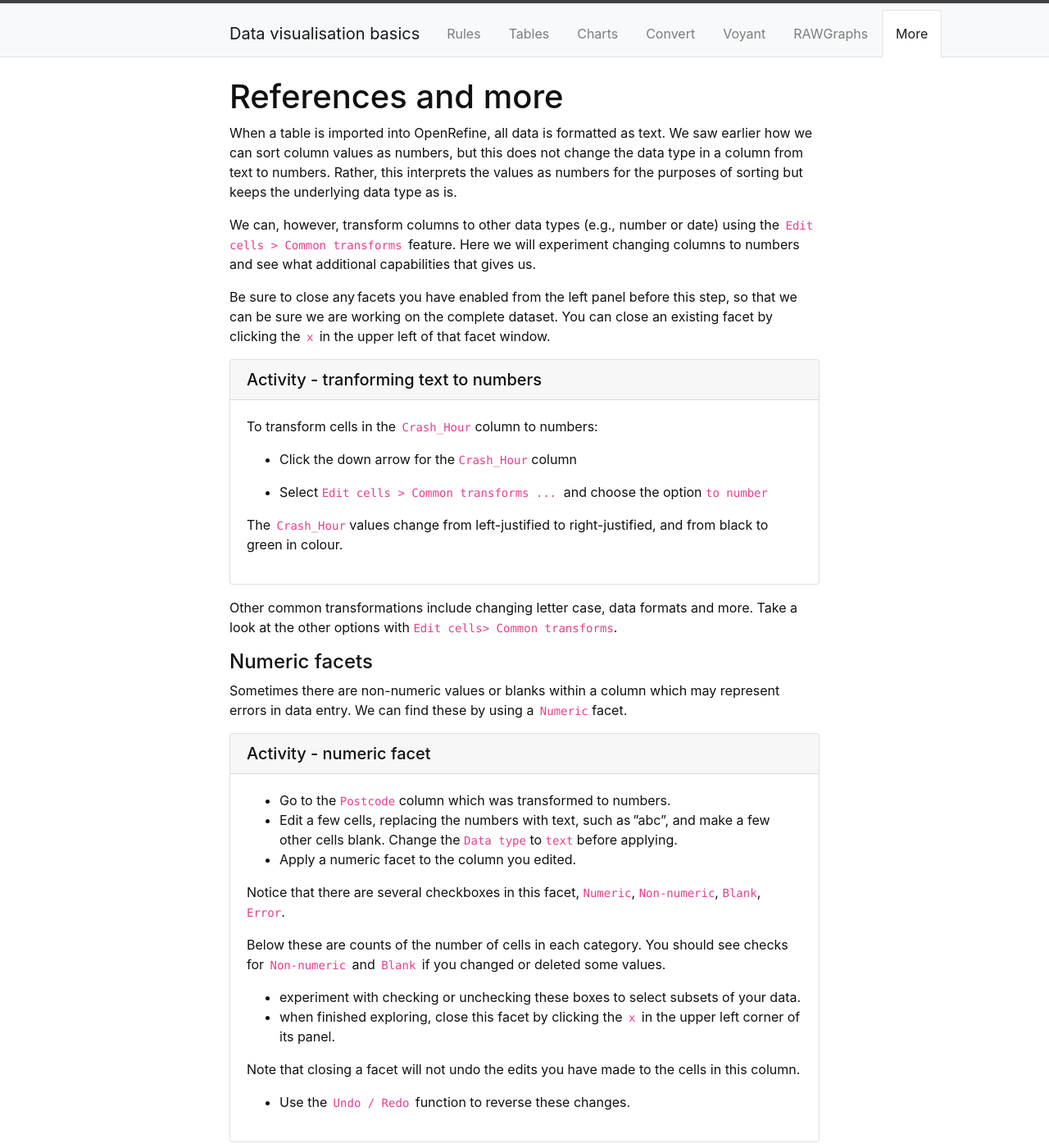
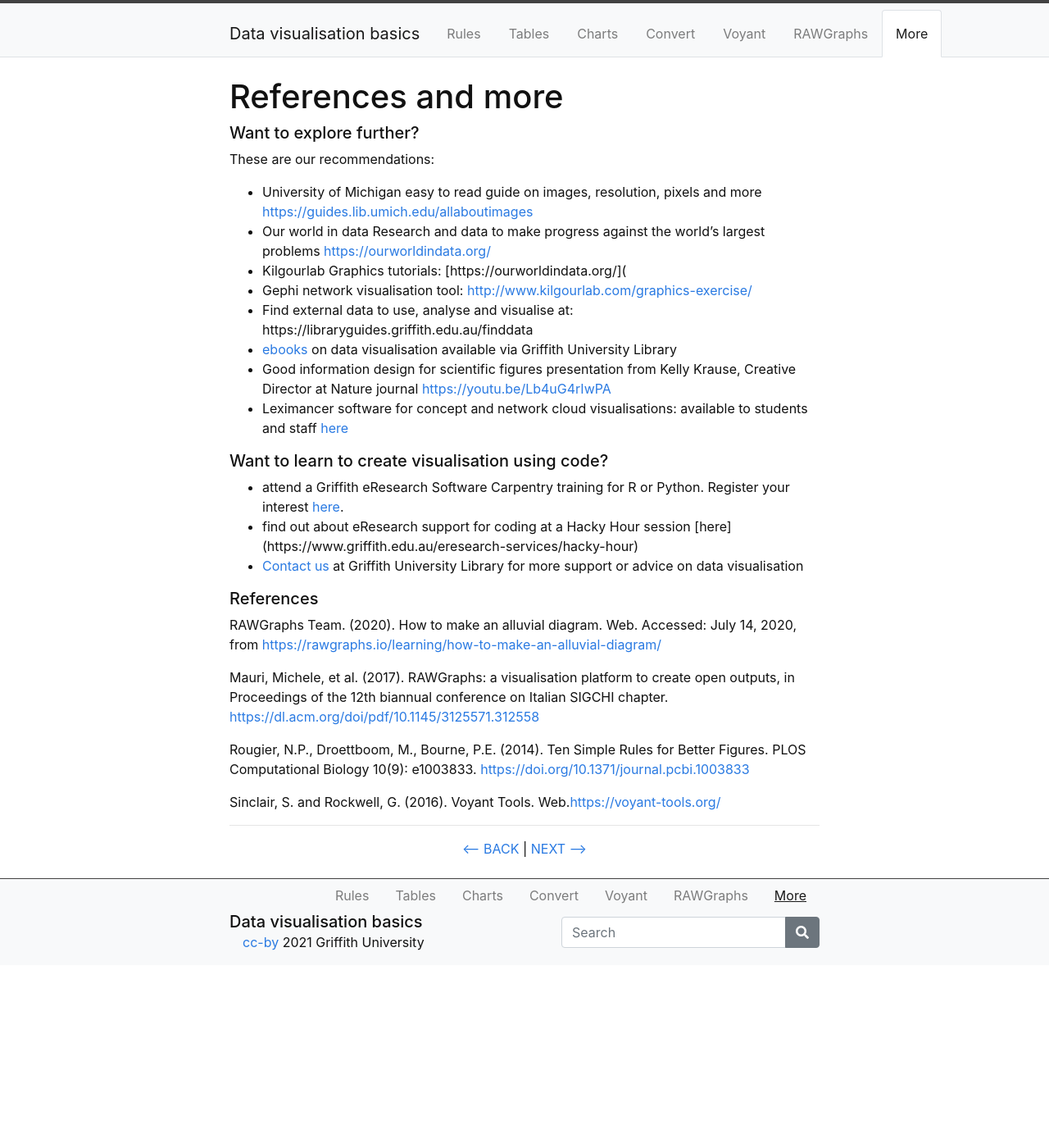
Before and after one commit to GULibrarySandbox/data-vis-basics, a Jekyll site: the page built from content/7-more.md, in a window 1280 px wide and 1400 px high. Shown: the whole window at 82% size. Built offline with Jekyll 4.4.1, drawn with Linux system fonts in a browser that asks for light colours; some of the changed text lies outside the part shown.

Commit message:
Update 7-more.md

```diff
--- a/content/7-more.md
+++ b/content/7-more.md
@@ -4,45 +4,33 @@ nav: true
 ---
 # References and more
 
-When a table is imported into OpenRefine, all data is formatted as text. We saw earlier how we can sort column values as numbers, but this does not change the data type in a column from text to numbers. Rather, this interprets the values as numbers for the purposes of sorting but keeps the underlying data type as is.
+##### Want to explore further?
 
-We can, however, transform columns to other data types (e.g., number or date) using the  `Edit cells > Common transforms`  feature. Here we will experiment changing columns to numbers and see what additional capabilities that gives us.
+These are our recommendations:
+- University of Michigan easy to read guide on images, resolution, pixels and more [https://guides.lib.umich.edu/allaboutimages](https://guides.lib.umich.edu/allaboutimages)
+- Our world in data Research and data to make progress against the world’s largest problems [https://ourworldindata.org/](https://ourworldindata.org/)
+- Kilgourlab Graphics tutorials: [https://ourworldindata.org/](
+- Gephi network visualisation tool: [http://www.kilgourlab.com/graphics-exercise/](http://www.kilgourlab.com/graphics-exercise/)
+- Find external data to use, analyse and visualise at:  https://libraryguides.griffith.edu.au/finddata
+- [ebooks](https://griffith-summon-serialssolutions-com.libraryproxy.griffith.edu.au/search?s.q=data+visualisation&search-type=all#!/search?ho=t&fvf=ContentType,Book%20%252F%20eBook,f&rf=PublicationDate,2015-07-14:2020-07-14&l=en-AU&q=data%20visualisation) on data visualisation available via Griffith University Library
+- Good information design for scientific figures presentation from Kelly Krause, Creative Director at Nature journal [https://youtu.be/Lb4uG4rIwPA](https://youtu.be/Lb4uG4rIwPA])
+- Leximancer software for concept and network cloud visualisations: available to students and staff [here](https://www.griffith.edu.au/student-computing/available-software)
 
-Be sure to close any facets you have enabled from the left panel before this step, so that we can be sure we are working on the complete dataset. You can close an existing facet by clicking the  `x`  in the upper left of that facet window.
+##### Want to learn to create visualisation using code?
+- attend a Griffith eResearch Software Carpentry training for R or Python.  Register your interest [here](https://forms.office.com/Pages/ResponsePage.aspx?id=q8h8Wtykm0-_YGZxQEmtYgli2x3zWW9Nt79Pc1vnhxZUMURYSENZV1MyT1pKTFlTTEFON1FYWDIyVSQlQCN0PWcu).
+- find out about eResearch support for coding at a Hacky Hour session [here] (https://www.griffith.edu.au/eresearch-services/hacky-hour)
+- [Contact us](https://intranet.secure.griffith.edu.au/library/forms/help) at Griffith University Library for more support or advice on data visualisation
 
-{% capture text %}
-To transform cells in the  `Crash_Hour`  column to numbers:
+##### References
 
-- Click the down arrow for the  `Crash_Hour` column
+RAWGraphs Team. (2020). How to make an alluvial diagram. Web. Accessed: July 14, 2020, from [https://rawgraphs.io/learning/how-to-make-an-alluvial-diagram/](https://rawgraphs.io/learning/how-to-make-an-alluvial-diagram/)
 
-- Select  `Edit cells > Common transforms ... ` and choose the option  `to number`
+Mauri, Michele, et al. (2017). RAWGraphs: a visualisation platform to create open outputs, in Proceedings of the 12th biannual conference on Italian SIGCHI chapter. [https://dl.acm.org/doi/pdf/10.1145/3125571.312558](https://dl.acm.org/doi/pdf/10.1145/3125571.312558)
 
-The  `Crash_Hour`  values change from left-justified to right-justified, and from black to green in colour.{% endcapture %} {% include card.md header="Activity - tranforming text to numbers" text=text %}
+Rougier, N.P., Droettboom, M., Bourne, P.E. (2014). Ten Simple Rules for  Better Figures. PLOS Computational Biology 10(9): e1003833. [https://doi.org/10.1371/journal.pcbi.1003833](https://doi.org/10.1371/journal.pcbi.1003833)
 
-Other common transformations include changing letter case, data formats and more. Take a look at the other options with `Edit cells>  Common transforms`.
+Sinclair, S. and Rockwell, G. (2016). Voyant Tools. Web.[https://voyant-tools.org/](https://voyant-tools.org/)
 
-#### Numeric facets
-
-Sometimes there are non-numeric values or blanks within a column which may represent errors in data entry. We can find these by using a  `Numeric`  facet.
-
-{% capture text %}
-- Go to the  `Postcode`  column which was transformed to numbers.
-- Edit a few cells, replacing the numbers with text, such as "abc", and make a few other cells blank. Change the `Data type` to `text` before applying.
-- Apply a numeric facet to the column you edited.
-
-Notice that there are several checkboxes in this facet,  `Numeric`,  `Non-numeric`,  `Blank`,  `Error`.
-
-Below these are counts of the number of cells in each category. You should see checks for  `Non-numeric`  and  `Blank`  if you changed or deleted some values.
-
-- experiment with checking or unchecking these boxes to select subsets of your data.
-- when finished exploring, close this facet by clicking the  `x`  in the upper left corner of its panel.
-
-Note that closing a facet will not undo the edits you have made to the cells in this column.
-
-- Use the  `Undo / Redo`  function to reverse these changes.{% endcapture %} {% include card.md header="Activity - numeric facet" text=text %}
-
-
-{% include button.md text="Watch this video to learn the steps" link="https://vimeo.com/412607607/08380e8150" color="info" %}
 
 -----
 
```
